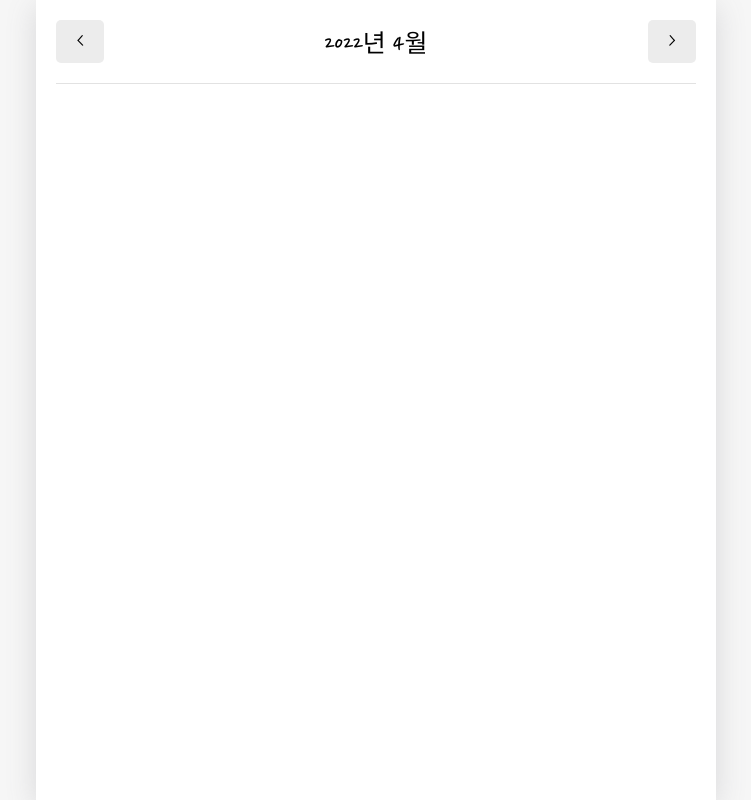
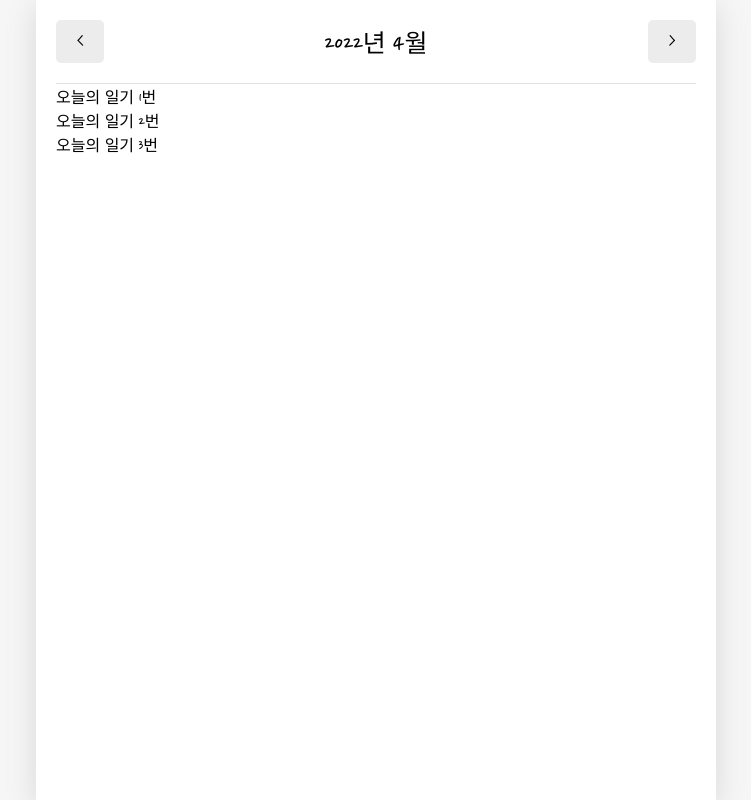
Before and after one commit to Choi-HyunHo/emotion-diary, a React (Create React App) app: page / in a window 1280 px wide. Shown: the whole page, without its empty margins (264-1015 px from the left). Built offline with nearby package versions, Linux system fonts and the light colour scheme; a web font is replaced by a local one.

Commit message:
✨ 화면에 리스트 띄우기

```diff
--- /dev/null
+++ b/src/components/DiaryList.js
@@ -0,0 +1,11 @@
+const DiaryList = ({ diaryList }) => {
+  return (
+    <div>
+      {diaryList.map((it) => (
+        <div key={it.id}>{it.content}</div>
+      ))}
+    </div>
+  );
+};
+
+export default DiaryList;
--- a/src/pages/Home.js
+++ b/src/pages/Home.js
@@ -2,6 +2,7 @@ import { useContext, useEffect, useState } from 'react';
 
 import MyHeader from '../components/MyHeader';
 import MyButton from '../components/MyButton';
+import DiaryList from '../components/DiaryList';
 import { DiaryStateContext } from '../App';
 
 const Home = () => {
@@ -59,6 +60,7 @@ const Home = () => {
         leftChild={<MyButton text={'<'} onClick={decreaseMonth} />}
         rightChild={<MyButton text={'>'} onClick={increaseMonth} />}
       />
+      <DiaryList diaryList={date} />
     </div>
   );
 };
```
